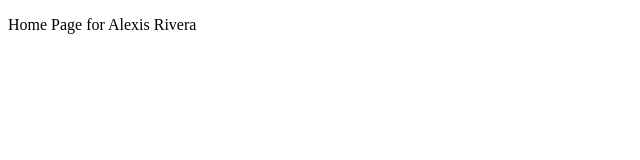
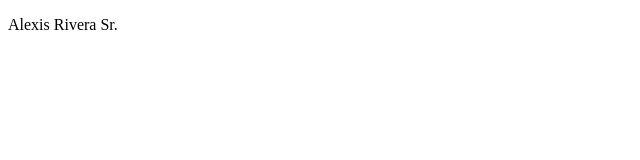
Before and after one commit to Alexis-Rivera/alexis-rivera.github.io, a plain HTML site: page index.html in a window 1280 px wide. Shown: the whole page, without its empty margins (0-640 px from the left). Drawn offline with Linux system fonts and the light colour scheme.

Commit message:
Update index.html

```diff
--- a/index.html
+++ b/index.html
@@ -2,8 +2,10 @@
 <html>
 <head>
 </head>
-<title>Alexis Rivera</title>
+<title>Alexis Rivera Sr.</title>
 <body>
-<p>Home Page for Alexis Rivera</p>
+  <div>
+    <p>Alexis Rivera Sr.</p>
+  </div>
 </body>
 </html>
```
